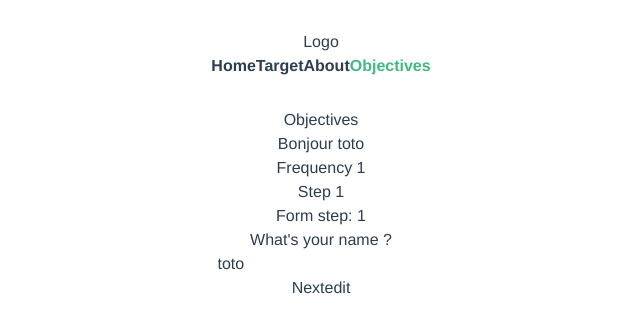
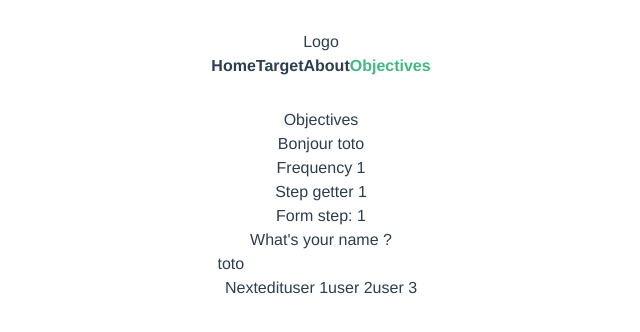
Before and after one commit to Antony-jacques/vue-training-manager, a Vue app: page /define-your-objectives in a window 1280 px wide. Shown: the top 332 px of the page, without its empty margins (319-959 px from the left). Built offline with nearby package versions, Linux system fonts and the light colour scheme.

Commit message:
store getter with params

```diff
--- a/src/stores/objectivesStore.ts
+++ b/src/stores/objectivesStore.ts
@@ -1,29 +1,70 @@
 import { defineStore } from "pinia";
 
-export const useObjectivesStore = defineStore('objectives', {
-  state: () => ({
+interface User {
+  id: number;
+  name: string;
+}
+
+interface ObjectivesState {
+  userInfo: {
+    name: string;
+  };
+  objectives: {
+    frequency: number;
+  };
+  currentStep: number;
+  users: User[];
+}
+
+export const useObjectivesStore = defineStore("objectives", {
+  state: (): ObjectivesState => ({
     userInfo: {
       name: "toto",
     },
     objectives: {
-      frequency: 1
+      frequency: 1,
     },
-    currentStep: 1
+    currentStep: 1,
+    users: [
+      {
+        id: 1,
+        name: "Jean",
+      },
+      {
+        id: 2,
+        name: "Paul",
+      },
+      {
+        id: 3,
+        name: "Quentin",
+      },
+    ],
   }),
 
-  actions: {
-    sayHello(){
-      alert(this.userInfo.name)
+  getters: {
+    getCurrentStep(state: ObjectivesState) {
+      return state.currentStep;
     },
 
-    editUserName(newName:string){
-      this.userInfo.name=newName
+    getUserById(state: ObjectivesState) {
+      return (userId: number) => {
+        console.log(state.users.find((user) => user.id === userId))
+        return state.users.find((user) => user.id === userId);
+      };
+    },
+  },
+
+  actions: {
+    sayHello() {
+      alert(this.userInfo.name);
+    },
+
+    editUserName(newName: string) {
+      this.userInfo.name = newName;
     },
 
     editObjectivesFrequency(newFrequency: number) {
-      this.objectives.frequency = newFrequency
+      this.objectives.frequency = newFrequency;
     },
-
-  }
-
+  },
 });
--- a/src/views/ObjectivesView.vue
+++ b/src/views/ObjectivesView.vue
@@ -3,7 +3,7 @@
     <h1>Objectives</h1>
     <h2>Bonjour {{ store.userInfo.name }}</h2>
     <h2>Frequency {{ store.objectives.frequency }}</h2>
-    <h2>Step {{ store.currentStep }}</h2>
+    <h2>Step getter {{ store.getCurrentStep }}</h2>
 
     <div v-if="formItems">
       <div v-for="formItem in formItems" :key="formItem.stepNumber">
@@ -13,13 +13,26 @@
         />
       </div>
 
-      <button @click="store.currentStep--" v-show="store.currentStep != 1" class="border p-4">Prev</button>
-      <button @click="store.currentStep++" class="border p-4" v-show="store.currentStep !== formItems.length">
+      <button
+        @click="store.currentStep--"
+        v-show="store.currentStep != 1"
+        class="border p-4"
+      >
+        Prev
+      </button>
+      <button
+        @click="store.currentStep++"
+        class="border p-4"
+        v-show="store.currentStep !== formItems.length"
+      >
         Next
       </button>
       <button @click="store.editUserInfos({ name: name })" class="border p-4">
         edit
       </button>
+      <button @click="findUser(1)" class="border p-4">user 1</button>
+      <button @click="findUser(2)" class="border p-4">user 2</button>
+      <button @click="store.getUserById(3)" class="border p-4">user 3</button>
     </div>
   </div>
 </template>
@@ -30,4 +43,6 @@ import FormStep from "@/components/Objectives/FormStep";
 import { useObjectivesStore } from "@/stores/objectivesStore";
 
 const store = useObjectivesStore();
+
+const findUser = store.getUserById;
 </script>
```
